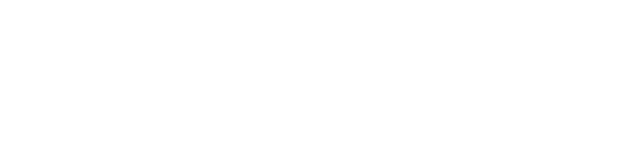
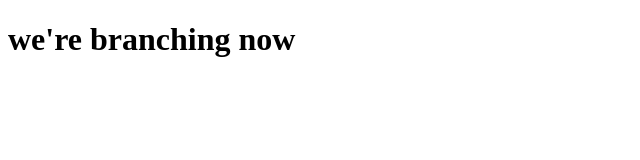
Before and after one commit to kunal445/git-branch-pratice, a plain HTML site: page index.html in a window 1280 px wide. Shown: the whole page, without its empty margins (0-640 px from the left). Drawn offline with Linux system fonts and the light colour scheme.

Commit message:
added h1 to index

```diff
--- a/index.html
+++ b/index.html
@@ -7,6 +7,6 @@
   <title>Git branching lesson on test</title>
 </head>
 <body>
-
+  <h1>we're branching now</h1>
 </body>
 </html>
```
